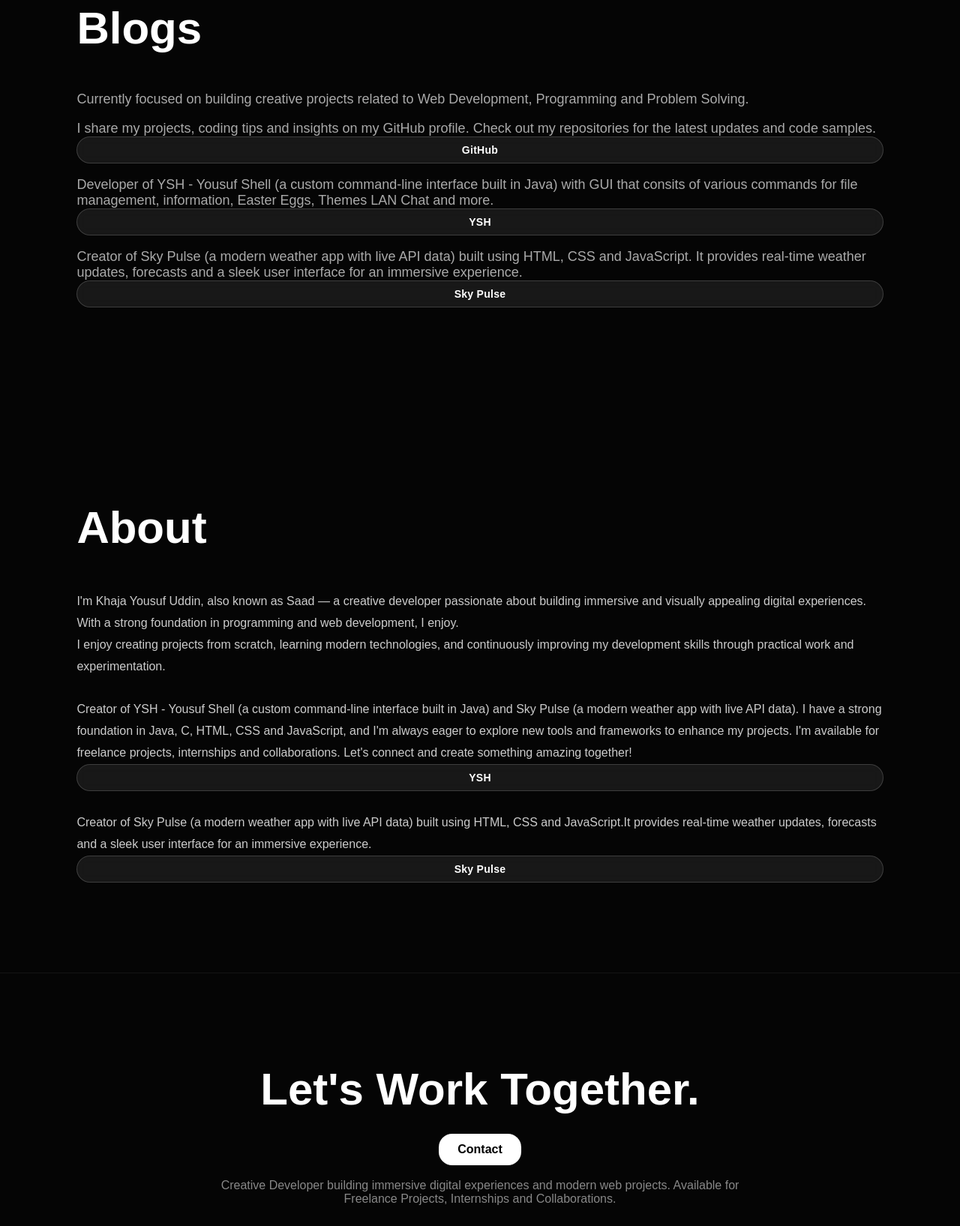
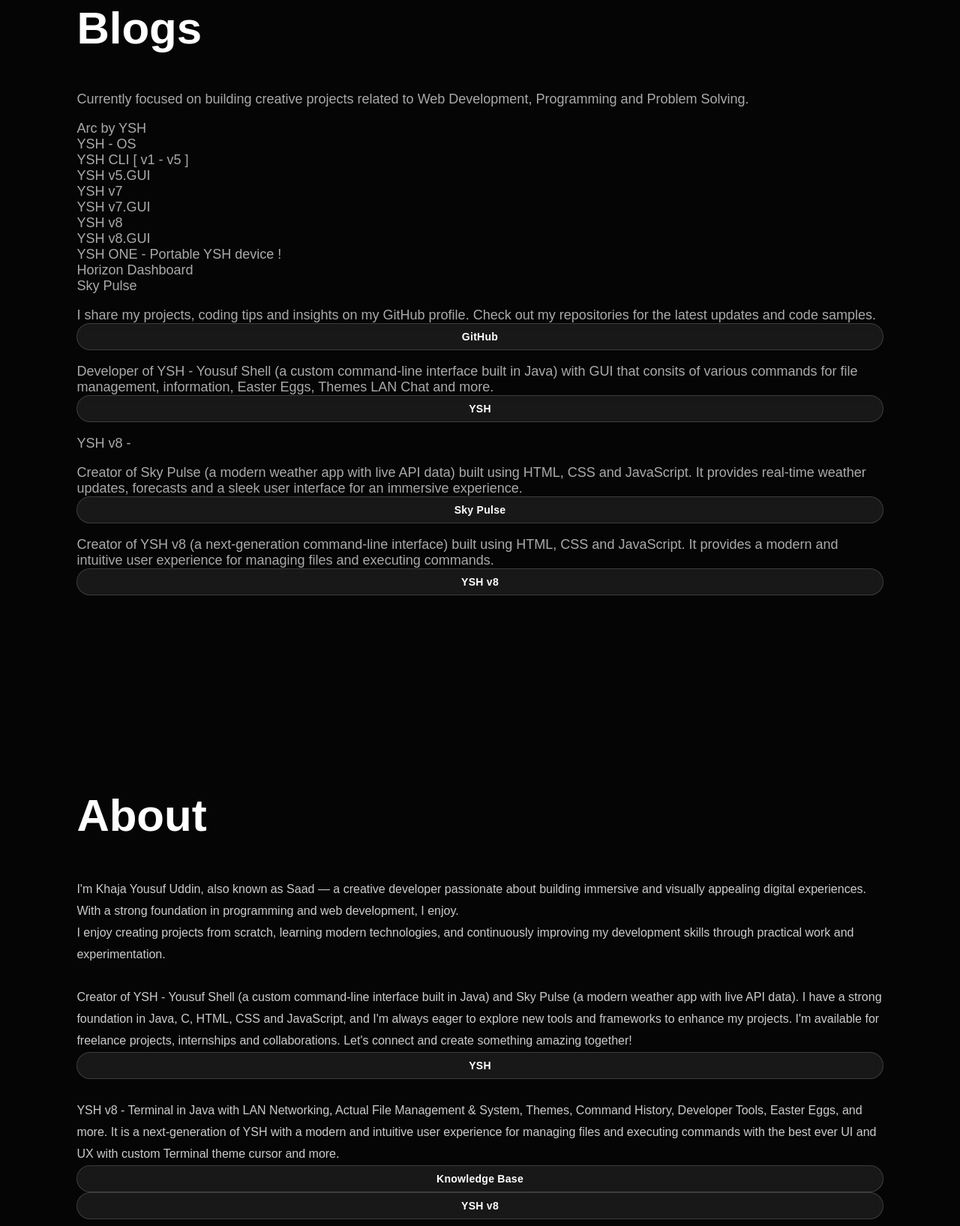
Before and after one commit to YousufProjs-exe/Portfolio, a plain HTML site: page index.html in a window 1280 px wide. Shown: the part 5185-6820 px from the top of the page at 75% size. Drawn offline with nearby package versions, Linux system fonts and the light colour scheme.

Commit message:
Update portfolio with latest projects and developer profile

```diff
--- a/index.html
+++ b/index.html
@@ -13,12 +13,36 @@
     href="https://cdnjs.cloudflare.com/ajax/libs/font-awesome/6.5.1/css/all.min.css">
   <script src="https://unpkg.com/scrollreveal"></script>
 
-  <meta name="description" content="Yousuf Uddin is a Computer Science Engineering student building software projects using Java, C, JavaScript, and web technologies. Explore YSH Terminal, SkyPulse Weather App, Stack Node Quiz Platform, and more.">
+  <!-- Primary Meta Tags -->
+  <title>Khaja Yousuf Uddin (Saad) | Young Full-Stack Developer & CSE Student</title>
+  <meta name="title" content="Khaja Yousuf Uddin (Saad) | Young Full-Stack Developer & CSE Student">
+  <meta name="description" content="Portfolio of Khaja Yousuf Uddin (Saad), a passionate young CSE student and full-stack web developer building responsive web applications and interactive digital experiences.">
+  <meta name="keywords" content="Khaja Yousuf Uddin, YousufProjs-exe, young developer, CSE student portfolio, software engineer Saad, web developer Hyderabad, student developer, full stack engineer">
+  <meta name="robots" content="index, follow">
+  <meta name="language" content="English">
+  <meta name="author" content="Khaja Yousuf Uddin (Saad)">
+
+  <!-- Open Graph / Facebook / LinkedIn -->
+  <meta property="og:type" content="website">
+  <meta property="og:url" content="https://netlify.app">
+  <meta property="og:title" content="Khaja Yousuf Uddin (Saad) | Young Full-Stack Developer">
+  <meta property="og:description" content="Explore the portfolio of Khaja Yousuf Uddin (Saad), a young computer science student specializing in immersive digital web experiences.">
+  <meta property="og:image" content="https://netlify.appassets/your-preview-image.jpg"> <!-- Replace with a real screenshot path -->
+
+  <!-- Twitter -->
+  <meta property="twitter:card" content="summary_large_image">
+  <meta property="twitter:url" content="https://netlify.app">
+  <meta property="twitter:title" content="Khaja Yousuf Uddin (Saad) | Young Full-Stack Developer">
+  <meta property="twitter:description" content="Explore the portfolio of Khaja Yousuf Uddin (Saad), a young computer science student specializing in immersive digital web experiences.">
+  <meta property="twitter:image" content="https://netlify.appassets/your-preview-image.jpg">
+
+
+  <meta name="description" content="Khaja Yousuf Uddin is a Computer Science Engineering student building software projects using Java, C, JavaScript, and web technologies. Explore YSH Terminal, SkyPulse Weather App, Stack Node Quiz Platform, and more.">
   <meta name="keywords" content="Yousuf Uddin, Java Developer, CSE Student, Software Engineer Portfolio, Java Projects, YSH Terminal, SkyPulse Weather App, Stack Node Quiz App, Web Developer">
-  <meta name="author" content="Yousuf Uddin">
+  <meta name="author" content="Khaja Yousuf Uddin">
   <meta name="robots" content="index, follow">
-  <meta property="og:title" content="Yousuf Uddin | Software Developer Portfolio">
-  <meta property="og:description" content="Portfolio of Yousuf Uddin featuring Java applications, web projects, and software engineering experiments.">
+  <meta property="og:title" content="Khaja Yousuf Uddin | Software Developer Portfolio">
+  <meta property="og:description" content="Portfolio of Khaja Yousuf Uddin featuring Java applications, web projects, and software engineering experiments.">
   <meta property="og:type" content="website">
   <meta property="og:url" content="https://khajayousufportfolio.netlify.app">
   <meta property="og:image" content="https://khajayousufportfolio.netlify.app/preview.png">
@@ -198,6 +222,52 @@
     <br>
 
     <p>
+      Arc by YSH
+    </p>
+
+    <p>
+      YSH - OS
+    </p>
+
+    <p>
+      YSH CLI [ v1 - v5 ]
+    </p>
+
+    <p>
+      YSH v5.GUI
+    </p>
+
+    <p>
+      YSH v7
+    </p>
+
+    <p>
+      YSH v7.GUI
+    </p>
+
+    <p>
+      YSH v8
+    </p>
+
+    <p>
+      YSH v8.GUI
+    </p>
+
+    <p>
+      YSH ONE - Portable YSH device !
+    </p>
+
+    <p>
+      Horizon Dashboard
+    </p>
+
+    <p>
+      Sky Pulse
+    </p>
+
+    <br>
+
+    <p>
       I share my projects, coding tips and insights on my GitHub profile.
       Check out my repositories for the latest updates and code samples.
       <br>
@@ -220,11 +290,28 @@
     <br>
 
     <p>
+      YSH v8 -
+    </p>
+
+    <br>
+
+    <p>
       Creator of Sky Pulse (a modern weather app with live API data) built using HTML, CSS and JavaScript.
       It provides real-time weather updates, forecasts and a sleek user interface for an immersive experience.
       <br>
-      <a href="https://github.com/YousufProjs-exe/Sky-Pluse" target="_blank">
+      <a href="https://github.com/YousufProjs-exe/Sky-Pulse" target="_blank">
         <button class="blogs-btn">Sky Pulse</button>
+      </a>
+    </p>
+
+    <br>
+
+    <p>
+      Creator of YSH v8 (a next-generation command-line interface) built using HTML, CSS and JavaScript.
+      It provides a modern and intuitive user experience for managing files and executing commands.
+      <br>
+      <a href="https://github.com/YousufProjs-exe/YSH-v8" target="_blank">
+        <button class="blogs-btn">YSH v8</button>
       </a>
     </p>
 
@@ -262,12 +349,15 @@
     <br>
 
     <p>
-      Creator of Sky Pulse (a modern weather app with live API data) built using HTML, CSS and
-      JavaScript.It provides real-time weather updates, forecasts and a sleek user interface for
-      an immersive experience.
-
-      <a href="https://github.com/YousufProjs-exe/Sky-Pluse" target="_blank">
-        <button class="about-btn">Sky Pulse</button>
+      YSH v8 - Terminal in Java with LAN Networking, Actual File Management & System, Themes, Command History,
+      Developer Tools, Easter Eggs, and more. It is a next-generation of YSH with a modern and intuitive user
+      experience for managing files and executing commands with the best ever UI and UX with custom Terminal
+      theme cursor and more.
+      <a href="https://yshweb.netlify.app" target="_blank">
+        <button class="about-btn">Knowledge Base</button>
+      </a>
+      <a href="https://github.com/YousufProjs-exe/YSH-v8" target="_blank">
+        <button class="about-btn">YSH v8</button>
       </a>
     </p>
 
@@ -325,6 +415,26 @@
 
   <script src="script.js"></script>
 
+  <script type="application/ld+json">
+  {
+    "@context": "https://schema.org",
+    "@type": "Person",
+    "name": "Khaja Yousuf Uddin",
+    "additionalName": "Saad",
+    "jobTitle": "Full-Stack Web Developer",
+    "alumniOf": {
+      "@type": "EducationalOrganization",
+      "name": "Computer Science and Engineering Department"
+    },
+    "url": "https://netlify.app",
+    "sameAs": [
+      "https://github.com"
+    ],
+    "knowsAbout": ["Web Development", "Computer Science", "JavaScript", "Full-Stack Development"],
+    "description": "A young developer and Computer Science student focused on building immersive digital experiences and software applications."
+  }
+  </script>
+
 </body>
 
 </html>
```
